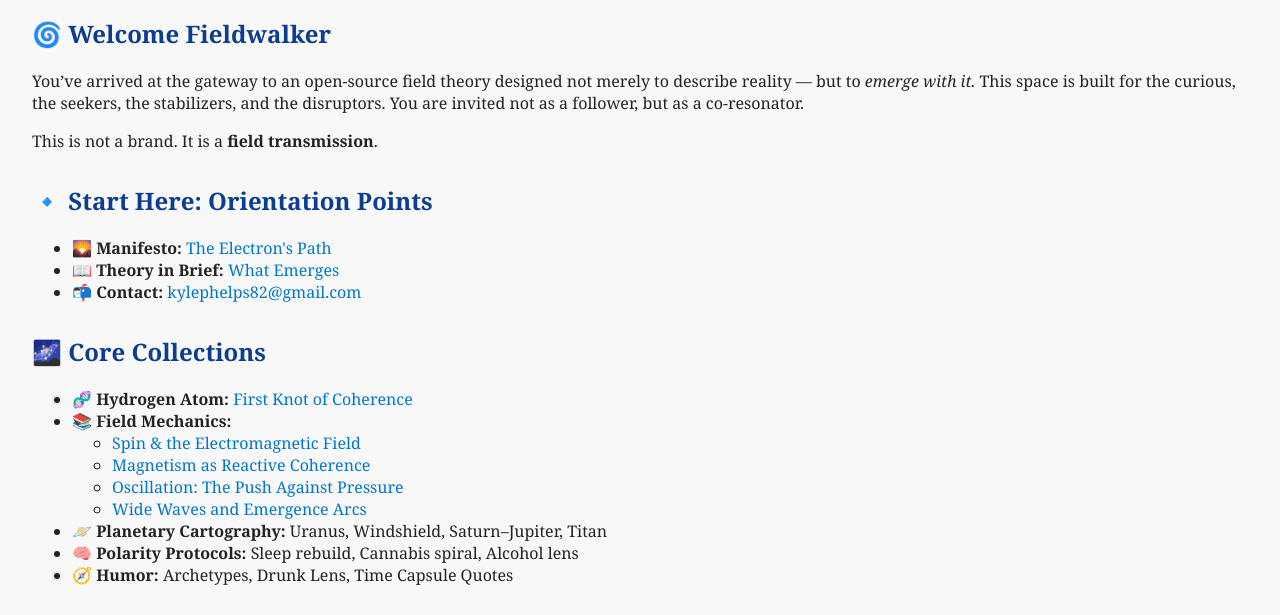
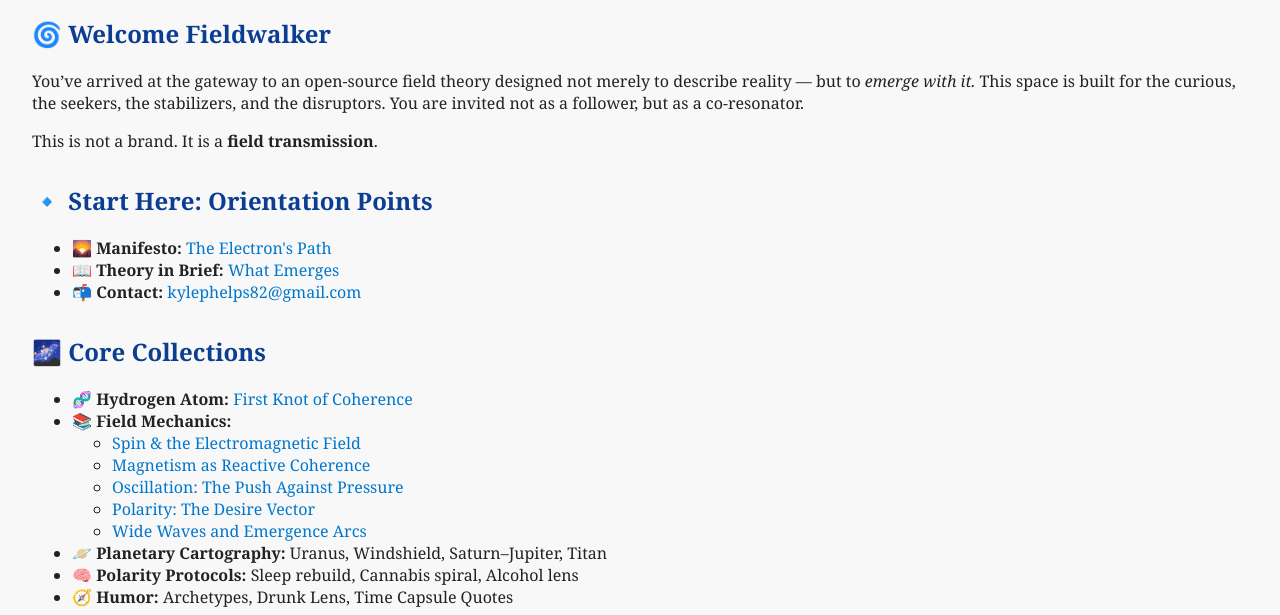
Before and after one commit to Kyle-Phelps/universal-emergence, a plain HTML site: page index.html in a window 1280 px wide. Shown: the part 121-736 px from the top of the page. Drawn offline with Linux system fonts and the light colour scheme.

Commit message:
Update index.html

```diff
--- a/index.html
+++ b/index.html
@@ -40,6 +40,7 @@
   <li><a href="spin.html">Spin & the Electromagnetic Field</a></li>
   <li><a href="magnetism.html">Magnetism as Reactive Coherence</a></li>
   <li><a href="oscillation.html">Oscillation: The Push Against Pressure</a></li>
+  <li><a href="polarity.html">Polarity: The Desire Vector</a></li>
   <li><a href="emergence-arcs.html">Wide Waves and Emergence Arcs</a></li>
 </ul>
 
```
